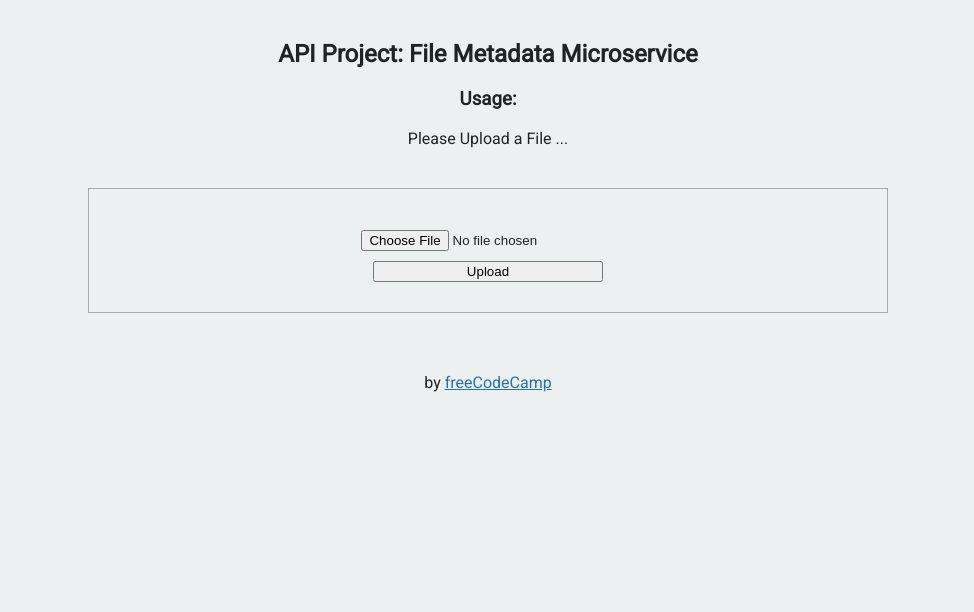
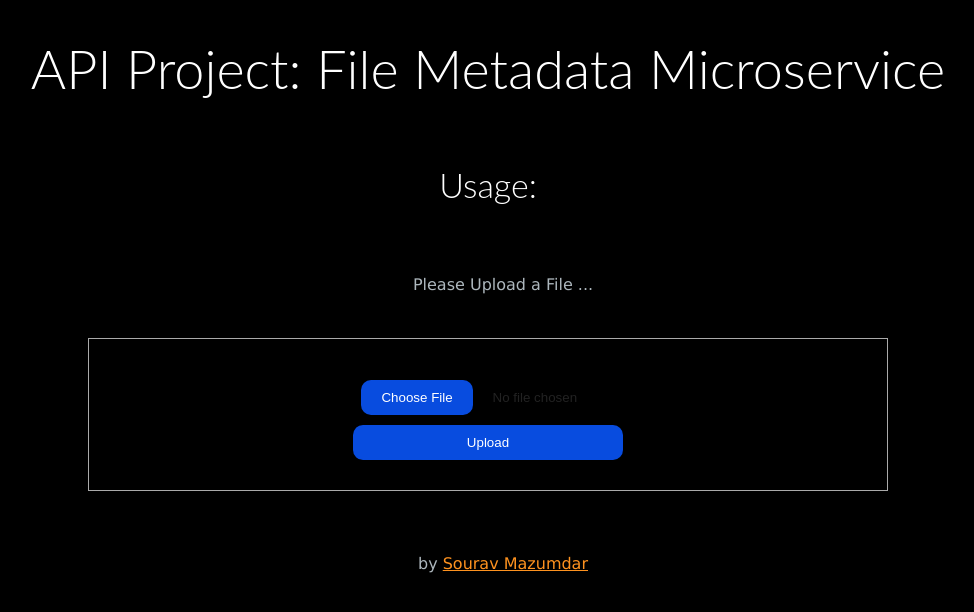
Before and after one commit to SouravM9/Project-File-Metadata, a website: page views/index.html in a window 1280 px wide. Shown: the whole page, without its empty margins (152-1126 px from the left). Drawn offline with Linux system fonts and the light colour scheme.

Commit message:
Styling changes

```diff
--- a/public/style.css
+++ b/public/style.css
@@ -1,10 +1,10 @@
 /****** Main Styling ******/
 
 body {
-  font-family: 'Roboto', sans-serif;
+  font-family: 'Lato', sans-serif;
   font-size: 16px;
   color: #222;
-  background-color: #ECF0F1;
+  background-color: black;
   text-align: center;
 }
 
@@ -17,9 +17,6 @@ body {
   margin-top: 60px;
 }
 
-a {
-  color: #2574A9;
-}
 
 input {
   display: block;
@@ -27,16 +24,78 @@ input {
   margin: 10px auto;
 }
 
+/* Custom Styling */
+
 input#button {
-  width: 230px;
+  width: 270px;
+  border: none;
+  background: #084cdf;
+  padding: 10px 20px;
+  border-radius: 10px;
+  color: #fff;
+  cursor: pointer;
+  transition: background .2s ease-in-out;
 }
 
 .view {
-  position:relative;
+  position: relative;
   margin: auto;
   margin-top: 40px;
-  border: 1px  solid  #aaa;
+  border: 1px solid #aaa;
   padding: 20px;
   width: 60%;
   min-width: 400px;
 }
+
+#inputfield::file-selector-button {
+  margin-right: 20px;
+  border: none;
+  background: #084cdf;
+  padding: 10px 20px;
+  border-radius: 10px;
+  color: #fff;
+  cursor: pointer;
+  transition: background .2s ease-in-out;
+}
+
+#inputfield::file-selector-button:hover {
+  background: #0d45a5;
+}
+
+h2 {
+  color: #ffffff;
+  font-family: 'Lato', sans-serif;
+  font-size: 54px;
+  font-weight: 300;
+  line-height: 58px;
+  margin: 0 0 58px;
+}
+
+h3 {
+  color: #ffffff;
+  font-family: 'Lato', sans-serif;
+  font-size: 34px;
+  font-weight: 300;
+  line-height: 58px;
+  margin: 0 0 58px;
+}
+
+p {
+  color: #adb7bd;
+  font-family: 'Lucida Sans', Arial, sans-serif;
+  font-size: 16px;
+  line-height: 26px;
+  text-indent: 30px;
+  margin: 0;
+}
+
+
+a {
+  color: #fe921f;
+  text-decoration: underline;
+}
+
+
+a:hover {
+  color: #ffffff
+}
--- a/views/index.html
+++ b/views/index.html
@@ -5,7 +5,7 @@
     <title>File Metadata</title>
     <link
       rel="shortcut icon"
-      href="https://cdn.freecodecamp.org/universal/favicons/favicon-32x32.png"
+      href="https://upload.wikimedia.org/wikipedia/commons/5/59/OneDrive_Folder_Icon.svg"
       type="image/x-icon"
     />
     <link
@@ -38,7 +38,7 @@
     <div class="footer">
       <p>
         by
-        <a href="http://www.freecodecamp.com">freeCodeCamp</a>
+        <a href="https://github.com/SouravM9">Sourav Mazumdar</a>
       </p>
     </div>
   </body>
```
Also changed, not shown: README.md, uploads/FileMetaData_Demo.gif (added).
